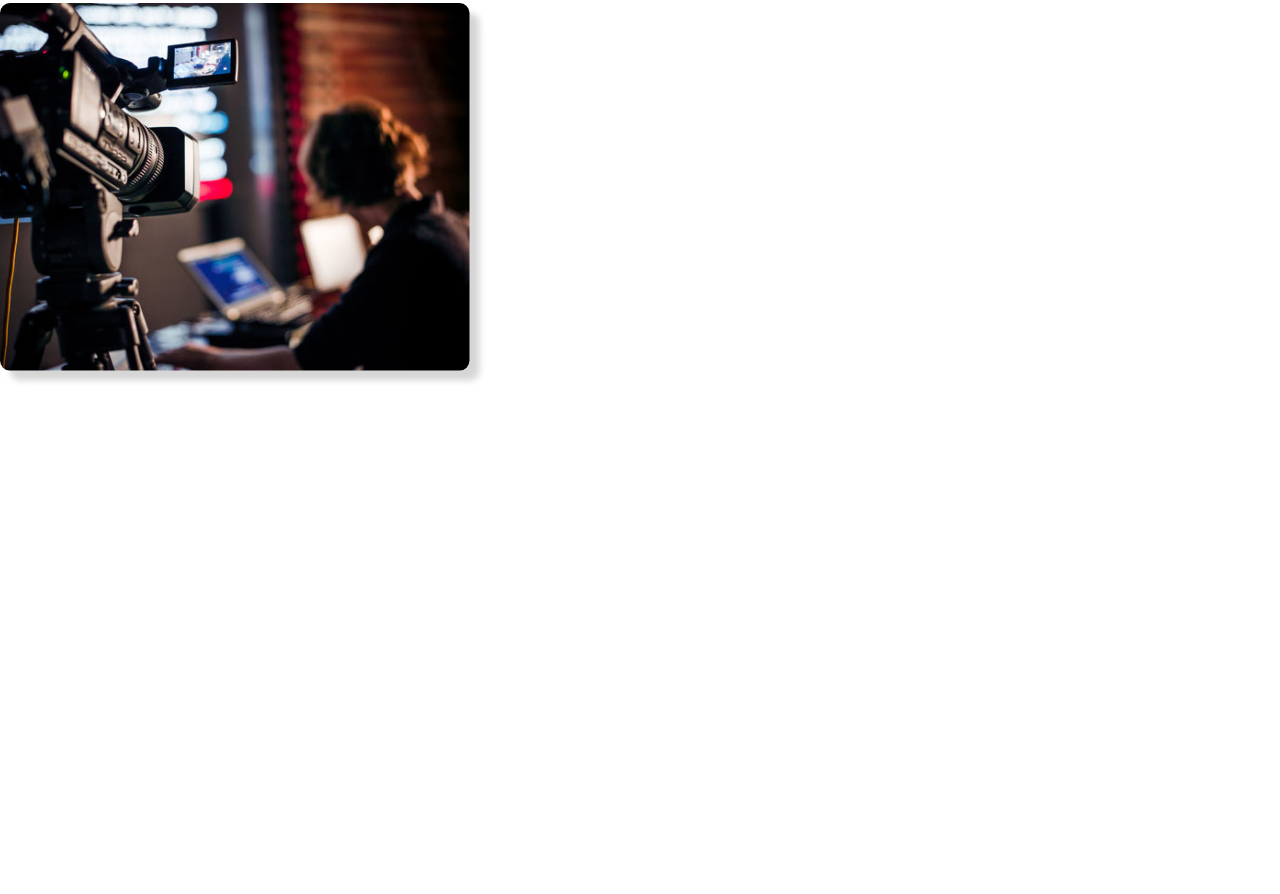
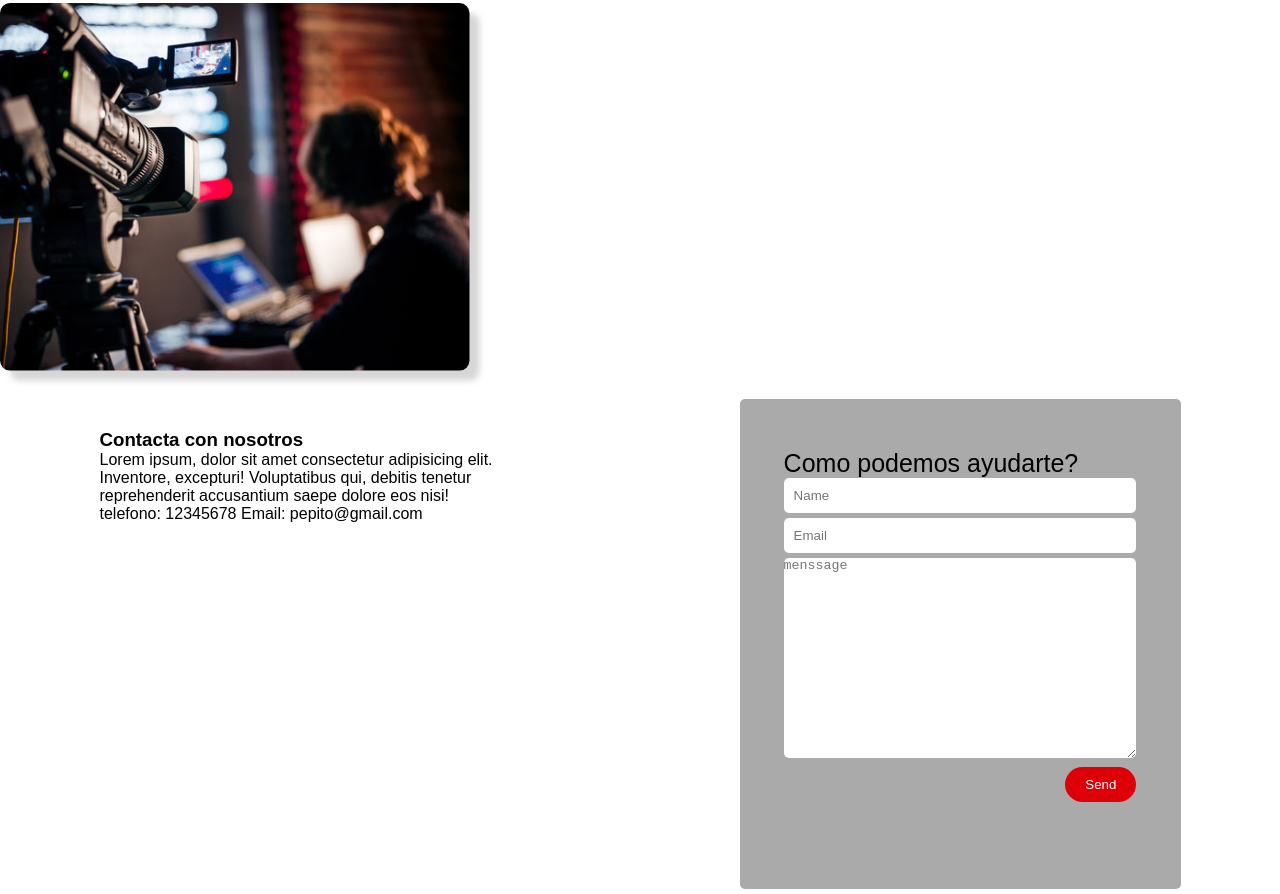
Before and after one commit to rafeldev/Colina-Web-2.0, a website: page index.html in a window 1280 px wide. Shown: the part 2683-3577 px from the top of the page. Before the commit the page ends 3077 px from the top, so only its background shows below. Drawn offline with nearby package versions, Linux system fonts and the light colour scheme.

Commit message:
Footer section added

```diff
--- a/index.html
+++ b/index.html
@@ -4,9 +4,14 @@
     <meta charset="UTF-8" />
     <meta name="viewport" content="width=device-width, initial-scale=1.0" />
     <title>Colina 2020</title>
-    <link rel="stylesheet" href="/css/stylus.css">
-    <link rel="stylesheet" href="/scss/stilo.css">
-
+    <link
+      rel="stylesheet"
+      href="https://use.fontawesome.com/releases/v5.8.1/css/all.css"
+      integrity="sha384-50oBUHEmvpQ+1lW4y57PTFmhCaXp0ML5d60M1M7uH2+nqUivzIebhndOJK28anvf"
+      crossorigin="anonymous"
+    />
+    <link rel="stylesheet" href="/css/stylus.css" />
+    <link rel="stylesheet" href="/scss/stilo.css" />
   </head>
   <body>
     <header>
@@ -15,41 +20,60 @@
           Menu
         </h4>
         <a href="https://www.instagram.com/raalvarez_/" target="_blank">
-            <img src="https://image.flaticon.com/icons/svg/2099/2099153.svg" alt="">
+          <img
+            src="https://image.flaticon.com/icons/svg/2099/2099153.svg"
+            alt=""
+          />
         </a>
       </nav>
     </header>
     <!-- Main -->
     <div class="container-logo">
-        <img src="/css/img/Colina_RGB.png" alt="">
+      <img src="/css/img/Colina_RGB.png" alt="" />
     </div>
     <!-- trazado -->
     <div class="container-trazado">
-        <img src="/css/img/Trazado 19.png" alt="">
+      <img src="/css/img/Trazado 19.png" alt="" />
       <div class="quienes-somos">
         <h2>¿Quienes somos?</h2>
-          <p>Como Colina Studios somos redactores de <br>
-            diferentes formatos de narrativas <br> Audiovisuales, <br>
-            con ideas frescas, adaptativas e innovadoras.</p>
+        <p>
+          Como Colina Studios somos redactores de <br />
+          diferentes formatos de narrativas <br />
+          Audiovisuales, <br />
+          con ideas frescas, adaptativas e innovadoras.
+        </p>
         <div class="tarjetas">
           <div class="contact-area">
             <div class="contact">
               <main>
                 <section>
                   <div class="content">
-                        <img src="https://s3-us-west-2.amazonaws.com/s.cdpn.io/256492/_mLIxaKY_400x400.jpg" alt="Profile Image">
+                    <img
+                      src="https://s3-us-west-2.amazonaws.com/s.cdpn.io/256492/_mLIxaKY_400x400.jpg"
+                      alt="Profile Image"
+                    />
 
                     <aside>
                       <h1>Riccardo Cavallo</h1>
-                          <p>Hi, I'm Riccardo Cavallo and I'm a Graphic and Visual Designer.</p>
+                      <p>
+                        Hi, I'm Riccardo Cavallo and I'm a Graphic and Visual
+                        Designer.
+                      </p>
                     </aside>
 
                     <button id="button1">
                       <span>Contact Me</span>
 
-                          <svg xmlns="http://www.w3.org/2000/svg" width="48" height="48" viewBox="0 0 48 48">
+                      <svg
+                        xmlns="http://www.w3.org/2000/svg"
+                        width="48"
+                        height="48"
+                        viewBox="0 0 48 48"
+                      >
                         <g class="nc-icon-wrapper" fill="#444444">
-                              <path d="M14.83 30.83L24 21.66l9.17 9.17L36 28 24 16 12 28z"></path>
+                          <path
+                            d="M14.83 30.83L24 21.66l9.17 9.17L36 28 24 16 12 28z"
+                          ></path>
                         </g>
                       </svg>
                     </button>
@@ -59,14 +83,17 @@
                     <p>Contact Me</p>
                   </div>
                 </section>
-
               </main>
 
               <nav id="nav1">
                 <a href="#" class="gmail">
                   <div class="icon">
                     <svg viewBox="0 0 16 16" xmlns="http://www.w3.org/2000/svg">
-                          <path d="M16 3v10c0 .567-.433 1-1 1h-1V4.925L8 9.233 2 4.925V14H1c-.567 0-1-.433-1-1V3c0-.283.108-.533.287-.712C.467 2.107.718 2 1 2h.333L8 6.833 14.667 2H15c.283 0 .533.108.713.288.179.179.287.429.287.712z" fill-rule="evenodd" /></svg>
+                      <path
+                        d="M16 3v10c0 .567-.433 1-1 1h-1V4.925L8 9.233 2 4.925V14H1c-.567 0-1-.433-1-1V3c0-.283.108-.533.287-.712C.467 2.107.718 2 1 2h.333L8 6.833 14.667 2H15c.283 0 .533.108.713.288.179.179.287.429.287.712z"
+                        fill-rule="evenodd"
+                      />
+                    </svg>
                   </div>
 
                   <div class="content">
@@ -74,17 +101,36 @@
                     <span>Riccavallo@gmail.com</span>
                   </div>
 
-                      <svg class="arrow" xmlns="http://www.w3.org/2000/svg" width="48" height="48" viewBox="0 0 48 48">
+                  <svg
+                    class="arrow"
+                    xmlns="http://www.w3.org/2000/svg"
+                    width="48"
+                    height="48"
+                    viewBox="0 0 48 48"
+                  >
                     <g class="nc-icon-wrapper" fill="#444444">
-                          <path d="M17.17 32.92l9.17-9.17-9.17-9.17L20 11.75l12 12-12 12z"></path>
+                      <path
+                        d="M17.17 32.92l9.17-9.17-9.17-9.17L20 11.75l12 12-12 12z"
+                      ></path>
                     </g>
                   </svg>
                 </a>
 
                 <a href="#" class="facebook">
                   <div class="icon">
-                        <svg viewBox="0 0 16 16" xmlns="http://www.w3.org/2000/svg" fill-rule="evenodd" clip-rule="evenodd" stroke-linejoin="round" stroke-miterlimit="1.414">
-                          <path d="M15.117 0H.883C.395 0 0 .395 0 .883v14.234c0 .488.395.883.883.883h7.663V9.804H6.46V7.39h2.086V5.607c0-2.066 1.262-3.19 3.106-3.19.883 0 1.642.064 1.863.094v2.16h-1.28c-1 0-1.195.48-1.195 1.18v1.54h2.39l-.31 2.42h-2.08V16h4.077c.488 0 .883-.395.883-.883V.883C16 .395 15.605 0 15.117 0" fill-rule="nonzero" /></svg>
+                    <svg
+                      viewBox="0 0 16 16"
+                      xmlns="http://www.w3.org/2000/svg"
+                      fill-rule="evenodd"
+                      clip-rule="evenodd"
+                      stroke-linejoin="round"
+                      stroke-miterlimit="1.414"
+                    >
+                      <path
+                        d="M15.117 0H.883C.395 0 0 .395 0 .883v14.234c0 .488.395.883.883.883h7.663V9.804H6.46V7.39h2.086V5.607c0-2.066 1.262-3.19 3.106-3.19.883 0 1.642.064 1.863.094v2.16h-1.28c-1 0-1.195.48-1.195 1.18v1.54h2.39l-.31 2.42h-2.08V16h4.077c.488 0 .883-.395.883-.883V.883C16 .395 15.605 0 15.117 0"
+                        fill-rule="nonzero"
+                      />
+                    </svg>
                   </div>
 
                   <div class="content">
@@ -92,17 +138,36 @@
                     <span>Riccardo Cavallo</span>
                   </div>
 
-                      <svg class="arrow" xmlns="http://www.w3.org/2000/svg" width="48" height="48" viewBox="0 0 48 48">
+                  <svg
+                    class="arrow"
+                    xmlns="http://www.w3.org/2000/svg"
+                    width="48"
+                    height="48"
+                    viewBox="0 0 48 48"
+                  >
                     <g class="nc-icon-wrapper" fill="#444444">
-                          <path d="M17.17 32.92l9.17-9.17-9.17-9.17L20 11.75l12 12-12 12z"></path>
+                      <path
+                        d="M17.17 32.92l9.17-9.17-9.17-9.17L20 11.75l12 12-12 12z"
+                      ></path>
                     </g>
                   </svg>
                 </a>
 
                 <a href="#" class="twitter">
                   <div class="icon">
-                        <svg viewBox="0 0 16 16" xmlns="http://www.w3.org/2000/svg" fill-rule="evenodd" clip-rule="evenodd" stroke-linejoin="round" stroke-miterlimit="1.414">
-                          <path d="M16 3.038c-.59.26-1.22.437-1.885.517.677-.407 1.198-1.05 1.443-1.816-.634.37-1.337.64-2.085.79-.598-.64-1.45-1.04-2.396-1.04-1.812 0-3.282 1.47-3.282 3.28 0 .26.03.51.085.75-2.728-.13-5.147-1.44-6.766-3.42C.83 2.58.67 3.14.67 3.75c0 1.14.58 2.143 1.46 2.732-.538-.017-1.045-.165-1.487-.41v.04c0 1.59 1.13 2.918 2.633 3.22-.276.074-.566.114-.865.114-.21 0-.41-.02-.61-.058.42 1.304 1.63 2.253 3.07 2.28-1.12.88-2.54 1.404-4.07 1.404-.26 0-.52-.015-.78-.045 1.46.93 3.18 1.474 5.04 1.474 6.04 0 9.34-5 9.34-9.33 0-.14 0-.28-.01-.42.64-.46 1.2-1.04 1.64-1.7z" fill-rule="nonzero" /></svg>
+                    <svg
+                      viewBox="0 0 16 16"
+                      xmlns="http://www.w3.org/2000/svg"
+                      fill-rule="evenodd"
+                      clip-rule="evenodd"
+                      stroke-linejoin="round"
+                      stroke-miterlimit="1.414"
+                    >
+                      <path
+                        d="M16 3.038c-.59.26-1.22.437-1.885.517.677-.407 1.198-1.05 1.443-1.816-.634.37-1.337.64-2.085.79-.598-.64-1.45-1.04-2.396-1.04-1.812 0-3.282 1.47-3.282 3.28 0 .26.03.51.085.75-2.728-.13-5.147-1.44-6.766-3.42C.83 2.58.67 3.14.67 3.75c0 1.14.58 2.143 1.46 2.732-.538-.017-1.045-.165-1.487-.41v.04c0 1.59 1.13 2.918 2.633 3.22-.276.074-.566.114-.865.114-.21 0-.41-.02-.61-.058.42 1.304 1.63 2.253 3.07 2.28-1.12.88-2.54 1.404-4.07 1.404-.26 0-.52-.015-.78-.045 1.46.93 3.18 1.474 5.04 1.474 6.04 0 9.34-5 9.34-9.33 0-.14 0-.28-.01-.42.64-.46 1.2-1.04 1.64-1.7z"
+                        fill-rule="nonzero"
+                      />
+                    </svg>
                   </div>
 
                   <div class="content">
@@ -110,9 +175,17 @@
                     <span>@RichoxDesign</span>
                   </div>
 
-                      <svg class="arrow" xmlns="http://www.w3.org/2000/svg" width="48" height="48" viewBox="0 0 48 48">
+                  <svg
+                    class="arrow"
+                    xmlns="http://www.w3.org/2000/svg"
+                    width="48"
+                    height="48"
+                    viewBox="0 0 48 48"
+                  >
                     <g class="nc-icon-wrapper" fill="#444444">
-                          <path d="M17.17 32.92l9.17-9.17-9.17-9.17L20 11.75l12 12-12 12z"></path>
+                      <path
+                        d="M17.17 32.92l9.17-9.17-9.17-9.17L20 11.75l12 12-12 12z"
+                      ></path>
                     </g>
                   </svg>
                 </a>
@@ -124,30 +197,50 @@
               <main>
                 <section>
                   <div class="content">
-                        <img src="https://s3-us-west-2.amazonaws.com/s.cdpn.io/256492/_mLIxaKY_400x400.jpg" alt="Profile Image">
+                    <img
+                      src="https://s3-us-west-2.amazonaws.com/s.cdpn.io/256492/_mLIxaKY_400x400.jpg"
+                      alt="Profile Image"
+                    />
 
                     <aside>
                       <h1>Riccardo Cavallo</h1>
-                          <p>Hi, I'm Riccardo Cavallo and I'm a Graphic and Visual Designer.</p>
+                      <p>
+                        Hi, I'm Riccardo Cavallo and I'm a Graphic and Visual
+                        Designer.
+                      </p>
                     </aside>
 
                     <button id="button">
                       <span>Contact Me</span>
 
-                          <svg xmlns="http://www.w3.org/2000/svg" width="48" height="48" viewBox="0 0 48 48"> <g class="nc-icon-wrapper" fill="#444444"> <path d="M14.83 30.83L24 21.66l9.17 9.17L36 28 24 16 12 28z"></path> </g> </svg>
+                      <svg
+                        xmlns="http://www.w3.org/2000/svg"
+                        width="48"
+                        height="48"
+                        viewBox="0 0 48 48"
+                      >
+                        <g class="nc-icon-wrapper" fill="#444444">
+                          <path
+                            d="M14.83 30.83L24 21.66l9.17 9.17L36 28 24 16 12 28z"
+                          ></path>
+                        </g>
+                      </svg>
                     </button>
                   </div>
 
                   <div class="title"><p>Contact Me</p></div>
                 </section>
-
-
               </main>
 
               <nav>
                 <a href="#" class="gmail">
                   <div class="icon">
-                        <svg viewBox="0 0 16 16" xmlns="http://www.w3.org/2000/svg"><path d="M16 3v10c0 .567-.433 1-1 1h-1V4.925L8 9.233 2 4.925V14H1c-.567 0-1-.433-1-1V3c0-.283.108-.533.287-.712C.467 2.107.718 2 1 2h.333L8 6.833 14.667 2H15c.283 0 .533.108.713.288.179.179.287.429.287.712z" fill-rule="evenodd"/></svg>
+                    <svg viewBox="0 0 16 16" xmlns="http://www.w3.org/2000/svg">
+                      <path
+                        d="M16 3v10c0 .567-.433 1-1 1h-1V4.925L8 9.233 2 4.925V14H1c-.567 0-1-.433-1-1V3c0-.283.108-.533.287-.712C.467 2.107.718 2 1 2h.333L8 6.833 14.667 2H15c.283 0 .533.108.713.288.179.179.287.429.287.712z"
+                        fill-rule="evenodd"
+                      />
+                    </svg>
                   </div>
 
                   <div class="content">
@@ -155,12 +248,36 @@
                     <span>Riccavallo@gmail.com</span>
                   </div>
 
-                      <svg class="arrow" xmlns="http://www.w3.org/2000/svg" width="48" height="48" viewBox="0 0 48 48"> <g class="nc-icon-wrapper" fill="#444444"> <path d="M17.17 32.92l9.17-9.17-9.17-9.17L20 11.75l12 12-12 12z"></path> </g> </svg>
+                  <svg
+                    class="arrow"
+                    xmlns="http://www.w3.org/2000/svg"
+                    width="48"
+                    height="48"
+                    viewBox="0 0 48 48"
+                  >
+                    <g class="nc-icon-wrapper" fill="#444444">
+                      <path
+                        d="M17.17 32.92l9.17-9.17-9.17-9.17L20 11.75l12 12-12 12z"
+                      ></path>
+                    </g>
+                  </svg>
                 </a>
 
                 <a href="#" class="facebook">
                   <div class="icon">
-                        <svg viewBox="0 0 16 16" xmlns="http://www.w3.org/2000/svg" fill-rule="evenodd" clip-rule="evenodd" stroke-linejoin="round" stroke-miterlimit="1.414"><path d="M15.117 0H.883C.395 0 0 .395 0 .883v14.234c0 .488.395.883.883.883h7.663V9.804H6.46V7.39h2.086V5.607c0-2.066 1.262-3.19 3.106-3.19.883 0 1.642.064 1.863.094v2.16h-1.28c-1 0-1.195.48-1.195 1.18v1.54h2.39l-.31 2.42h-2.08V16h4.077c.488 0 .883-.395.883-.883V.883C16 .395 15.605 0 15.117 0" fill-rule="nonzero"/></svg>
+                    <svg
+                      viewBox="0 0 16 16"
+                      xmlns="http://www.w3.org/2000/svg"
+                      fill-rule="evenodd"
+                      clip-rule="evenodd"
+                      stroke-linejoin="round"
+                      stroke-miterlimit="1.414"
+                    >
+                      <path
+                        d="M15.117 0H.883C.395 0 0 .395 0 .883v14.234c0 .488.395.883.883.883h7.663V9.804H6.46V7.39h2.086V5.607c0-2.066 1.262-3.19 3.106-3.19.883 0 1.642.064 1.863.094v2.16h-1.28c-1 0-1.195.48-1.195 1.18v1.54h2.39l-.31 2.42h-2.08V16h4.077c.488 0 .883-.395.883-.883V.883C16 .395 15.605 0 15.117 0"
+                        fill-rule="nonzero"
+                      />
+                    </svg>
                   </div>
 
                   <div class="content">
@@ -168,12 +285,36 @@
                     <span>Riccardo Cavallo</span>
                   </div>
 
-                      <svg class="arrow" xmlns="http://www.w3.org/2000/svg" width="48" height="48" viewBox="0 0 48 48"> <g class="nc-icon-wrapper" fill="#444444"> <path d="M17.17 32.92l9.17-9.17-9.17-9.17L20 11.75l12 12-12 12z"></path> </g> </svg>
+                  <svg
+                    class="arrow"
+                    xmlns="http://www.w3.org/2000/svg"
+                    width="48"
+                    height="48"
+                    viewBox="0 0 48 48"
+                  >
+                    <g class="nc-icon-wrapper" fill="#444444">
+                      <path
+                        d="M17.17 32.92l9.17-9.17-9.17-9.17L20 11.75l12 12-12 12z"
+                      ></path>
+                    </g>
+                  </svg>
                 </a>
 
                 <a href="#" class="twitter">
                   <div class="icon">
-                        <svg viewBox="0 0 16 16" xmlns="http://www.w3.org/2000/svg" fill-rule="evenodd" clip-rule="evenodd" stroke-linejoin="round" stroke-miterlimit="1.414"><path d="M16 3.038c-.59.26-1.22.437-1.885.517.677-.407 1.198-1.05 1.443-1.816-.634.37-1.337.64-2.085.79-.598-.64-1.45-1.04-2.396-1.04-1.812 0-3.282 1.47-3.282 3.28 0 .26.03.51.085.75-2.728-.13-5.147-1.44-6.766-3.42C.83 2.58.67 3.14.67 3.75c0 1.14.58 2.143 1.46 2.732-.538-.017-1.045-.165-1.487-.41v.04c0 1.59 1.13 2.918 2.633 3.22-.276.074-.566.114-.865.114-.21 0-.41-.02-.61-.058.42 1.304 1.63 2.253 3.07 2.28-1.12.88-2.54 1.404-4.07 1.404-.26 0-.52-.015-.78-.045 1.46.93 3.18 1.474 5.04 1.474 6.04 0 9.34-5 9.34-9.33 0-.14 0-.28-.01-.42.64-.46 1.2-1.04 1.64-1.7z" fill-rule="nonzero"/></svg>
+                    <svg
+                      viewBox="0 0 16 16"
+                      xmlns="http://www.w3.org/2000/svg"
+                      fill-rule="evenodd"
+                      clip-rule="evenodd"
+                      stroke-linejoin="round"
+                      stroke-miterlimit="1.414"
+                    >
+                      <path
+                        d="M16 3.038c-.59.26-1.22.437-1.885.517.677-.407 1.198-1.05 1.443-1.816-.634.37-1.337.64-2.085.79-.598-.64-1.45-1.04-2.396-1.04-1.812 0-3.282 1.47-3.282 3.28 0 .26.03.51.085.75-2.728-.13-5.147-1.44-6.766-3.42C.83 2.58.67 3.14.67 3.75c0 1.14.58 2.143 1.46 2.732-.538-.017-1.045-.165-1.487-.41v.04c0 1.59 1.13 2.918 2.633 3.22-.276.074-.566.114-.865.114-.21 0-.41-.02-.61-.058.42 1.304 1.63 2.253 3.07 2.28-1.12.88-2.54 1.404-4.07 1.404-.26 0-.52-.015-.78-.045 1.46.93 3.18 1.474 5.04 1.474 6.04 0 9.34-5 9.34-9.33 0-.14 0-.28-.01-.42.64-.46 1.2-1.04 1.64-1.7z"
+                        fill-rule="nonzero"
+                      />
+                    </svg>
                   </div>
 
                   <div class="content">
@@ -181,7 +322,19 @@
                     <span>@RichoxDesign</span>
                   </div>
 
-                      <svg class="arrow" xmlns="http://www.w3.org/2000/svg" width="48" height="48" viewBox="0 0 48 48"> <g class="nc-icon-wrapper" fill="#444444"> <path d="M17.17 32.92l9.17-9.17-9.17-9.17L20 11.75l12 12-12 12z"></path> </g> </svg>
+                  <svg
+                    class="arrow"
+                    xmlns="http://www.w3.org/2000/svg"
+                    width="48"
+                    height="48"
+                    viewBox="0 0 48 48"
+                  >
+                    <g class="nc-icon-wrapper" fill="#444444">
+                      <path
+                        d="M17.17 32.92l9.17-9.17-9.17-9.17L20 11.75l12 12-12 12z"
+                      ></path>
+                    </g>
+                  </svg>
                 </a>
               </nav>
             </div>
@@ -192,7 +345,7 @@
     <div class="Portafolio">
       <div class="Audiovisual">
         <figure>
-          <img src="/css/img/NoPath - copia (4).png" alt="">
+          <img src="/css/img/NoPath - copia (4).png" alt="" />
         </figure>
         <div class="title">
           <h3></h3>
@@ -204,6 +357,42 @@
       <div class="tarjeta2"></div>
       <div class="tarjeta3"></div>
     </div>
+
+    <!-- footer -->
+    <footer>
+      <div class="content-contact">
+        <section class="contact-info">
+          <div class="info">
+            <h3>Contacta con nosotros</h3>
+            <p>
+              Lorem ipsum, dolor sit amet consectetur adipisicing elit.
+              Inventore, excepturi! Voluptatibus qui, debitis tenetur
+              reprehenderit accusantium saepe dolore eos nisi!
+            </p>
+            <p>
+              telefono: 12345678 Email: pepito@gmail.com
+            </p>
+          </div>
+          <!-- <div class="redes">
+            <div class="red-f"><i class="fab fa-facebook fa-2x"></i></div>
+            <div class="red-w"><i class="fab fa-whatsapp fa-2x"></i></div>
+            <div class="red-i"><i class="fab fa-instagram fa-2x"></i></div>
+          </div> -->
+        </section>
+        <section class="section-form">
+          <div class="form-content">
+            <form action="" class="form">
+              <label for="">Como podemos ayudarte?</label>
+              <input type="text" placeholder="Name" />
+              <input type="text" placeholder="Email" />
+              <textarea name="" id="" placeholder="menssage"></textarea>
+              <button class="btn">Send</button>
+            </form>
+          </div>
+        </section>
+      </div>
+    </footer>
+
     <script src="//code.jquery.com/jquery-3.5.0.js"></script>
     <script src="target.js"></script>
   </body>
--- a/scss/stilo.css
+++ b/scss/stilo.css
@@ -301,3 +301,70 @@
   display: block;
   letter-spacing: 0.4px;
 }
+
+
+/* footer */
+
+.content-contact {
+  display: flex;
+  height: 500px;
+  font-family: Arial, Helvetica, sans-serif;
+}
+
+.contact-info, .section-form {
+  width: 50%;
+  /* height: 300px; */
+  /* background: green; */
+  margin: 5px;
+  display: flex;
+  justify-content: center;
+}
+
+.info {
+  width: 70%;
+  height: 200px;
+  margin-top: 30px;
+
+}
+
+.form-content {
+  background: #AAAAAA;
+  width: 70%;
+  border-radius: 5px;
+
+}
+
+.form {
+  width: 80%;
+  margin: auto;
+  margin-top: 50px;
+}
+
+label {
+  font-size: 25px;
+}
+
+.form input , textarea {
+  width: 100%;
+  margin-bottom: 5px;
+  border-radius: 5px;
+  border: none;
+}
+
+input {
+  padding: 10px;
+}
+
+textarea {
+  height: 200px;
+
+}
+
+.btn {
+  padding: 10px 20px;
+  border-radius: 30px;
+  border: none;
+  background: #DE0009;
+  color: white;
+  float: right;
+}
```
Lines whose indentation alone changed are shown as unchanged.
